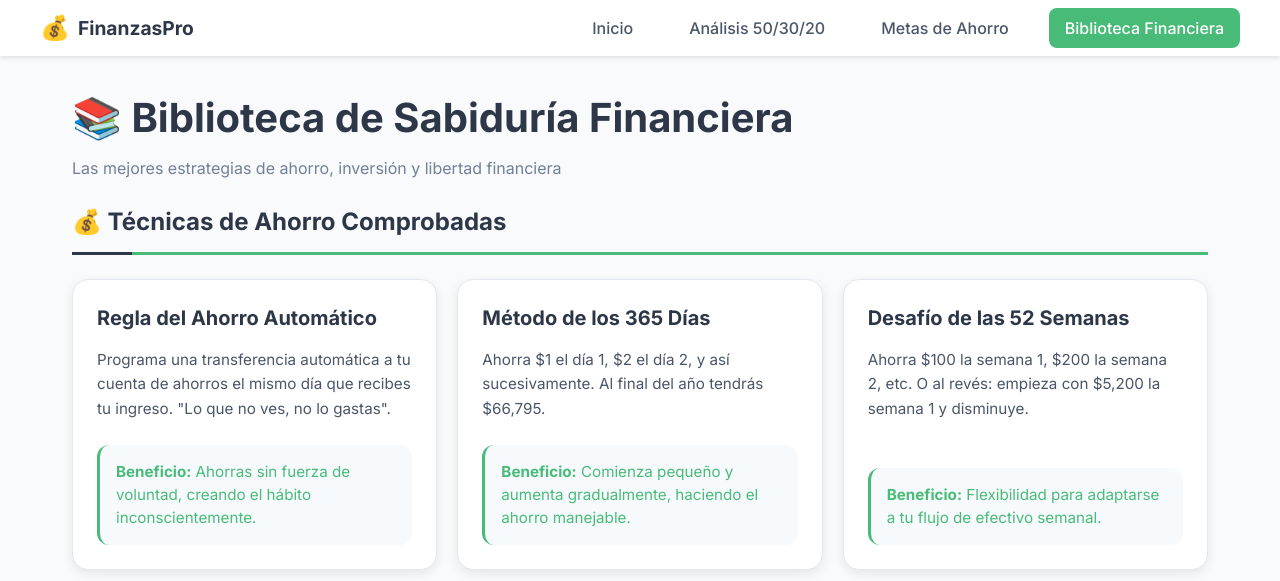
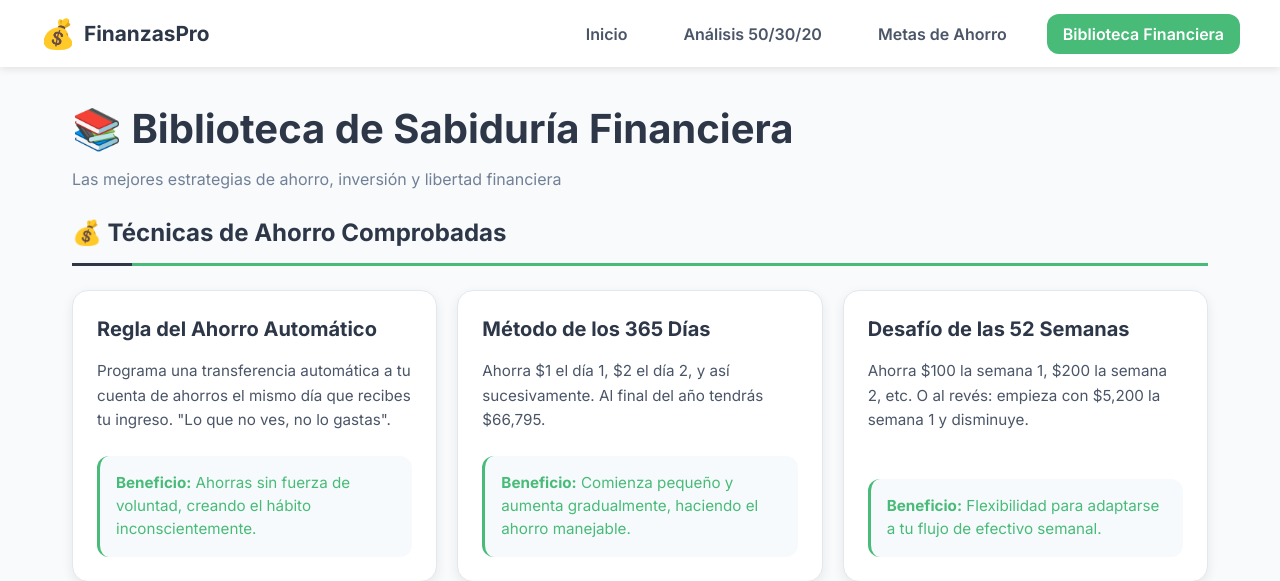
Before and after one commit to zaibort21/finanzas, a Flask app: page /recomendaciones in a window 1280 px wide. Shown: the top 581 px of the page. Run offline with Flask 3, Linux system fonts and the light colour scheme.

Commit message:
style: improve navbar styles and add mobile hamburger layout

```diff
--- a/static/css/style.css
+++ b/static/css/style.css
@@ -11,14 +11,14 @@ body {
     background-color: #f8fafc;
 }
 
-/* ============= NAVBAR MOBILE-FIRST ============= */
+/* ============= NAVBAR MEJORADO ============= */
 .navbar {
     background: white;
-    box-shadow: 0 2px 4px rgba(0,0,0,0.1);
+    box-shadow: 0 2px 8px rgba(0,0,0,0.1);
     position: sticky;
     top: 0;
     z-index: 1000;
-    padding: 0.5rem 1rem;
+    padding: 0.75rem 1rem;
 }
 
 .nav-container {
@@ -27,65 +27,162 @@ body {
     display: flex;
     justify-content: space-between;
     align-items: center;
-    flex-wrap: wrap;
+    position: relative;
 }
 
 .logo {
     display: flex;
     align-items: center;
     gap: 0.5rem;
-    font-size: 1.2rem;
+    font-size: 1.3rem;
     font-weight: 700;
+    z-index: 1001;
 }
 
 .logo-icon {
-    font-size: 1.5rem;
+    font-size: 1.8rem;
 }
 
 .logo-text {
     color: #2d3748;
 }
 
+/* Botón hamburguesa mejorado */
 .menu-toggle {
     display: block;
-    font-size: 1.5rem;
+    font-size: 2rem;
     cursor: pointer;
     background: none;
     border: none;
     padding: 0.5rem;
+    color: #2d3748;
+    transition: color 0.3s;
+    z-index: 1001;
+    line-height: 1;
 }
 
+.menu-toggle:hover {
+    color: #48bb78;
+}
+
+/* Menú móvil - versión mejorada */
 .nav-menu {
     display: none;
-    width: 100%;
+    position: fixed;
+    top: 0;
+    left: 0;
+    right: 0;
+    bottom: 0;
+    background: white;
+    padding: 5rem 2rem 2rem;
+    margin: 0;
     list-style: none;
-    padding: 1rem 0;
-    margin-top: 1rem;
-    border-top: 1px solid #e2e8f0;
+    z-index: 1000;
+    overflow-y: auto;
+    box-shadow: 0 4px 12px rgba(0,0,0,0.15);
 }
 
 .nav-menu.active {
     display: block;
+    animation: slideIn 0.3s ease;
+}
+
+@keyframes slideIn {
+    from {
+        opacity: 0;
+        transform: translateY(-10px);
+    }
+    to {
+        opacity: 1;
+        transform: translateY(0);
+    }
 }
 
 .nav-menu li {
-    margin: 0.5rem 0;
+    margin: 1rem 0;
+    opacity: 0;
+    animation: fadeIn 0.3s ease forwards;
+}
+
+.nav-menu li:nth-child(1) { animation-delay: 0.1s; }
+.nav-menu li:nth-child(2) { animation-delay: 0.2s; }
+.nav-menu li:nth-child(3) { animation-delay: 0.3s; }
+.nav-menu li:nth-child(4) { animation-delay: 0.4s; }
+
+@keyframes fadeIn {
+    from {
+        opacity: 0;
+        transform: translateX(-10px);
+    }
+    to {
+        opacity: 1;
+        transform: translateX(0);
+    }
 }
 
 .nav-menu a {
     display: block;
-    padding: 0.75rem;
+    padding: 1.2rem;
     text-decoration: none;
     color: #4a5568;
-    font-weight: 500;
-    border-radius: 8px;
+    font-weight: 600;
+    font-size: 1.2rem;
+    border-radius: 12px;
     transition: all 0.3s;
+    background: #f7fafc;
+    text-align: center;
+    border: 1px solid #e2e8f0;
 }
 
 .nav-menu a:hover,
 .nav-menu a.active {
     background: #48bb78;
     color: white;
+    transform: scale(1.02);
+    border-color: #48bb78;
+}
+
+/* Overlay cuando el menú está abierto */
+body.menu-open {
+    overflow: hidden;
+}
+
+/* ============= MEDIA QUERY PARA ESCRITORIO ============= */
+@media (min-width: 768px) {
+    .menu-toggle {
+        display: none;
+    }
+
+    .nav-menu {
+        position: static;
+        display: flex !important;
+        padding: 0;
+        background: transparent;
+        box-shadow: none;
+        animation: none;
+        overflow: visible;
+    }
+
+    .nav-menu li {
+        margin: 0 0 0 1.5rem;
+        opacity: 1;
+        animation: none;
+    }
+
+    .nav-menu a {
+        display: inline-block;
+        padding: 0.6rem 1.2rem;
+        font-size: 1rem;
+        background: transparent;
+        border: none;
+        text-align: left;
+    }
+
+    .nav-menu a:hover,
+    .nav-menu a.active {
+        background: #48bb78;
+        transform: none;
+    }
 }
 
 /* ============= LAYOUT PRINCIPAL ============= */
```
